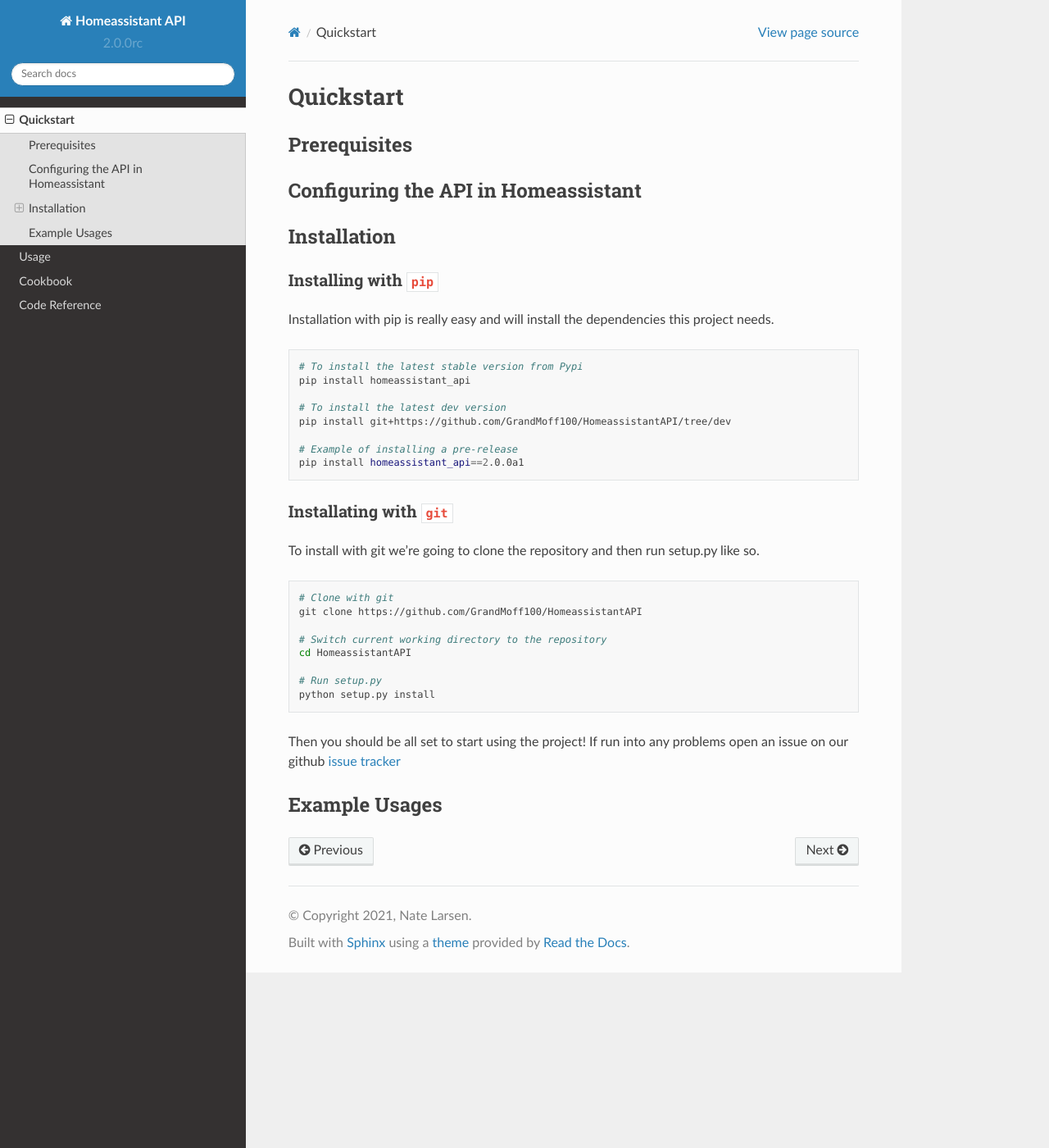
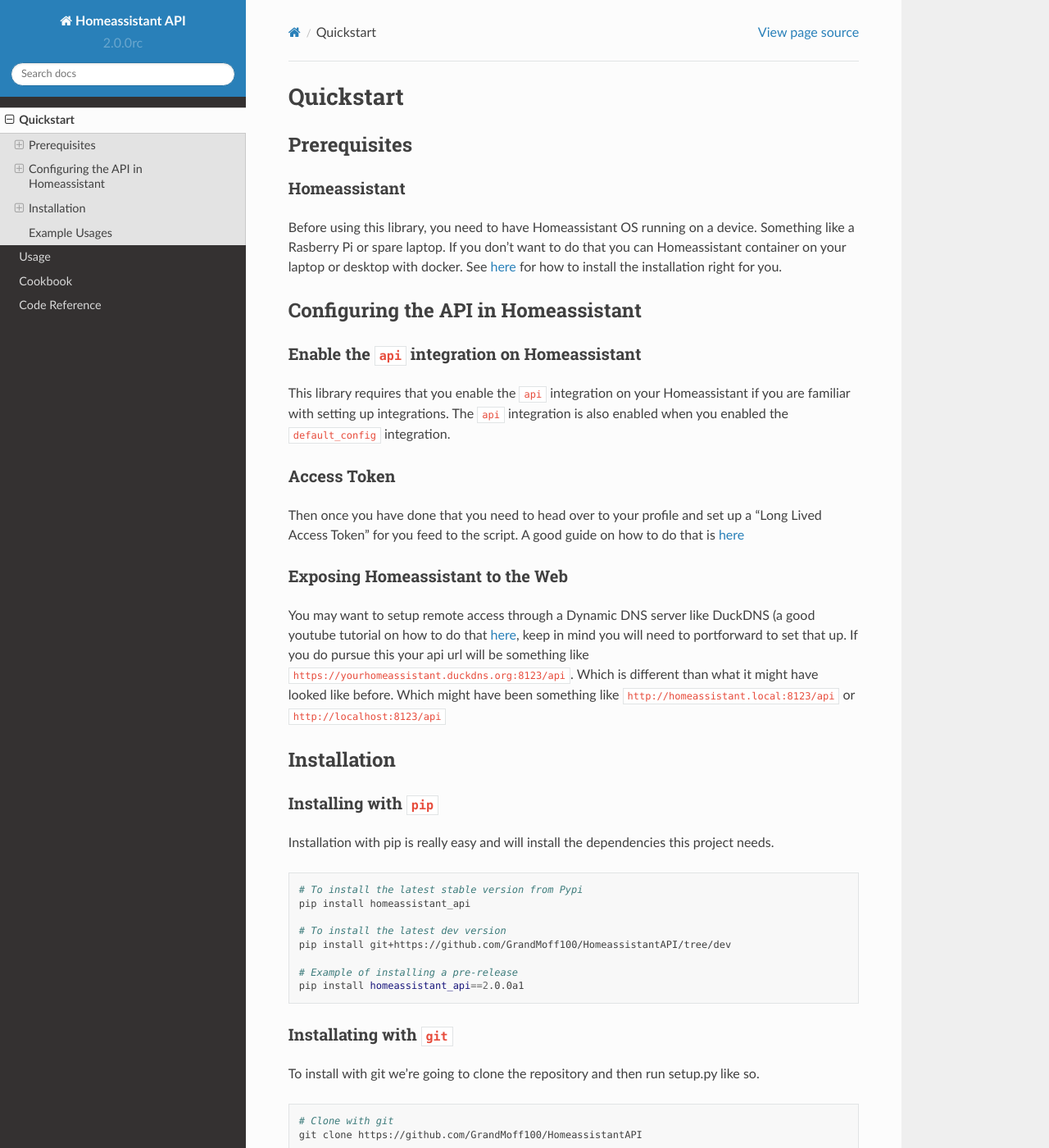
Before and after one commit to GrandMoff100/HomeAssistantAPI, a Sphinx documentation site: the page built from docs/quickstart.rst, in a window 1280 px wide and 1400 px high. Shown: the whole window at 82% size. Built offline with Sphinx 7.4.7 and the Read the Docs theme 2.0.0, drawn with Linux system fonts in a browser that asks for light colours; pages that are not in the unit, such as notebooks, are missing from menus; some of the changed text lies outside the part shown.

Commit message:
Added documentation to Quickstart page

```diff
--- a/docs/cookbook.rst
+++ b/docs/cookbook.rst
@@ -1,2 +1,4 @@
 Cookbook
 =========
+
+Being worked on at the moment. Sit tight and will probably be out in the next version.
--- a/docs/index.rst
+++ b/docs/index.rst
@@ -27,7 +27,6 @@ Is this your first time using the library? This is the place to get started!
 
 .. toctree::
    :maxdepth: 1
-   :name: Table of Contents
 
    Home <index>
    quickstart
--- a/docs/quickstart.rst
+++ b/docs/quickstart.rst
@@ -4,8 +4,34 @@ Quickstart
 Prerequisites
 ==============
 
+Homeassistant
+-----------
+Before using this library, you need to have Homeassistant OS running on a device. Something like a Rasberry Pi or spare laptop.
+If you don't want to do that you can Homeassistant container on your laptop or desktop with docker.
+See `here <https://www.home-assistant.io/installation/>`_ for how to install the installation right for you.
+
+
+
 Configuring the API in Homeassistant
 ======================================
+
+Enable the :code:`api` integration on Homeassistant
+------------------------------------------------------
+This library requires that you enable the :code:`api` integration on your Homeassistant if you are familiar with setting up integrations.
+The :code:`api` integration is also enabled when you enabled the :code:`default_config` integration.
+
+
+Access Token
+--------------
+Then once you have done that you need to head over to your profile and set up a "Long Lived Access Token" for you feed to the script.
+A good guide on how to do that is `here <https://www.home-assistant.io/docs/authentication/#your-account-profile>`_
+
+Exposing Homeassistant to the Web
+--------------------------------------
+You may want to setup remote access through a Dynamic DNS server like DuckDNS (a good youtube tutorial on how to do that `here <https://www.youtube.com/watch?v=AK5E2T5tWyM>`_, keep in mind you will need to portforward to set that up.
+If you do pursue this your api url will be something like :code:`https://yourhomeassistant.duckdns.org:8123/api`.
+Which is different than what it might have looked like before.
+Which might have been something like :code:`http://homeassistant.local:8123/api` or :code:`http://localhost:8123/api`
 
 Installation
 ==============
@@ -49,3 +75,7 @@ Then you should be all set to start using the project! If run into any problems
 
 Example Usages
 ==============
+Some examples applications of this project include integrating it into a console executable, flask application or just a regular python script.
+You can start a project that allows you to use this from the command line.
+Or add it a discord bot to manage your homeassistant from inside discord (you might want to use AsyncClient if you do)
+In any event, the possibilities are endless, so go make some cool stuff and share it with us!
--- a/docs/usage.rst
+++ b/docs/usage.rst
@@ -1,2 +1,5 @@
 Usage
 *********
+
+If you see this we're adding a detailed guide of exactly how to use this library tomorrow.
+So just sit tight and be patient. Thanks!
```
Also changed, not shown: CHANGELOG.md (added, +6 -0 lines), 2 other files.
